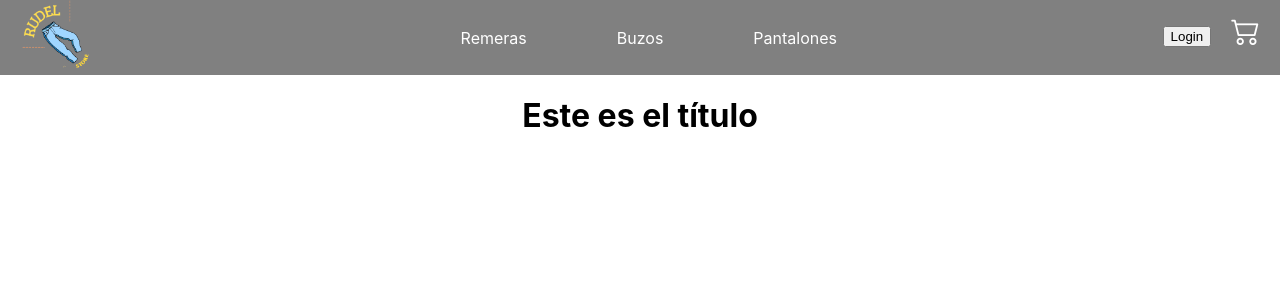
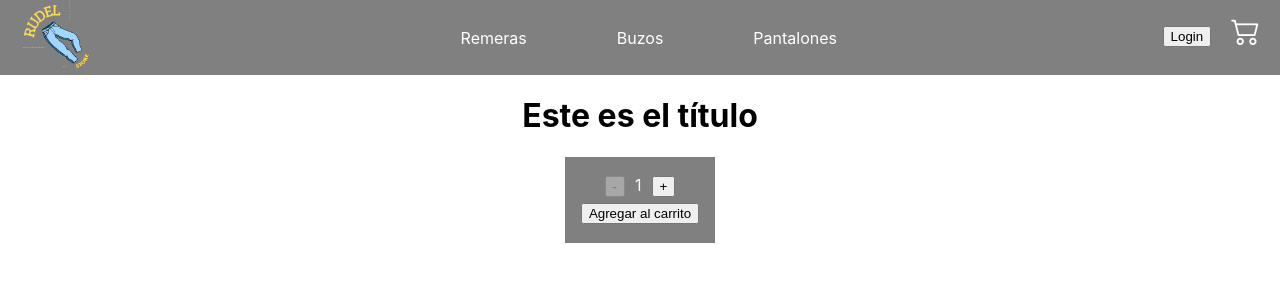
Before and after one commit to NahuelRudel/ReactJs, a React (Create React App) app: page / in a window 1280 px wide. Shown: the top 300 px of the page. Built offline with nearby package versions, Linux system fonts and the light colour scheme.

Commit message:
contador

```diff
--- /dev/null
+++ b/src/components/ItemCount/ItemCount.js
@@ -0,0 +1,27 @@
+import "./styles.css"
+import {useState} from "react"
+
+const ItemCount = ({inicial, stock, onAdd}) => {
+    const [count, setCount] = useState(inicial)
+
+    const incrementar = () => {
+        setCount(count + 1)
+    }
+
+    const decrementar = () => {
+        setCount(count - 1)
+    }
+
+  return (
+    <div className="contador">
+        <button disabled={count <= 1} onClick={decrementar}>-</button>
+        <span>{count}</span>
+        <button disabled={count >= stock} onClick={incrementar}>+</button>
+        <div>
+            <button disabled={stock <= 0} onClick={() => onAdd(count)}>Agregar al carrito</button>
+        </div>
+    </div>
+  )
+}
+
+export default ItemCount
--- /dev/null
+++ b/src/components/ItemCount/styles.css
@@ -0,0 +1,16 @@
+.contador {
+    width: fit-content;
+    background-color: grey;
+    margin: auto;
+    padding: 1rem;
+    text-align: center;
+}
+
+span {
+    margin: 10px;
+    color: white;
+}
+
+button {
+    margin: 3px 0;
+}
--- a/src/components/ItemListContainer/ItemListContainer.js
+++ b/src/components/ItemListContainer/ItemListContainer.js
@@ -1,9 +1,18 @@
 import "./styles.css"
 import Title from "../Title/Title"
+import ItemCount from "../ItemCount/ItemCount"
 
 const ItemListContainer = () => {
+
+    const onAdd = (cantidad) => {
+        console.log(`Compraste ${cantidad} unidades`)
+    }
+
     return (
-        <Title greeting="Este es el título" />
+        <>
+            <Title greeting="Este es el título" />
+            <ItemCount inicial={1} stock={10} onAdd={onAdd} />
+        </>
     )
 }
 
```
